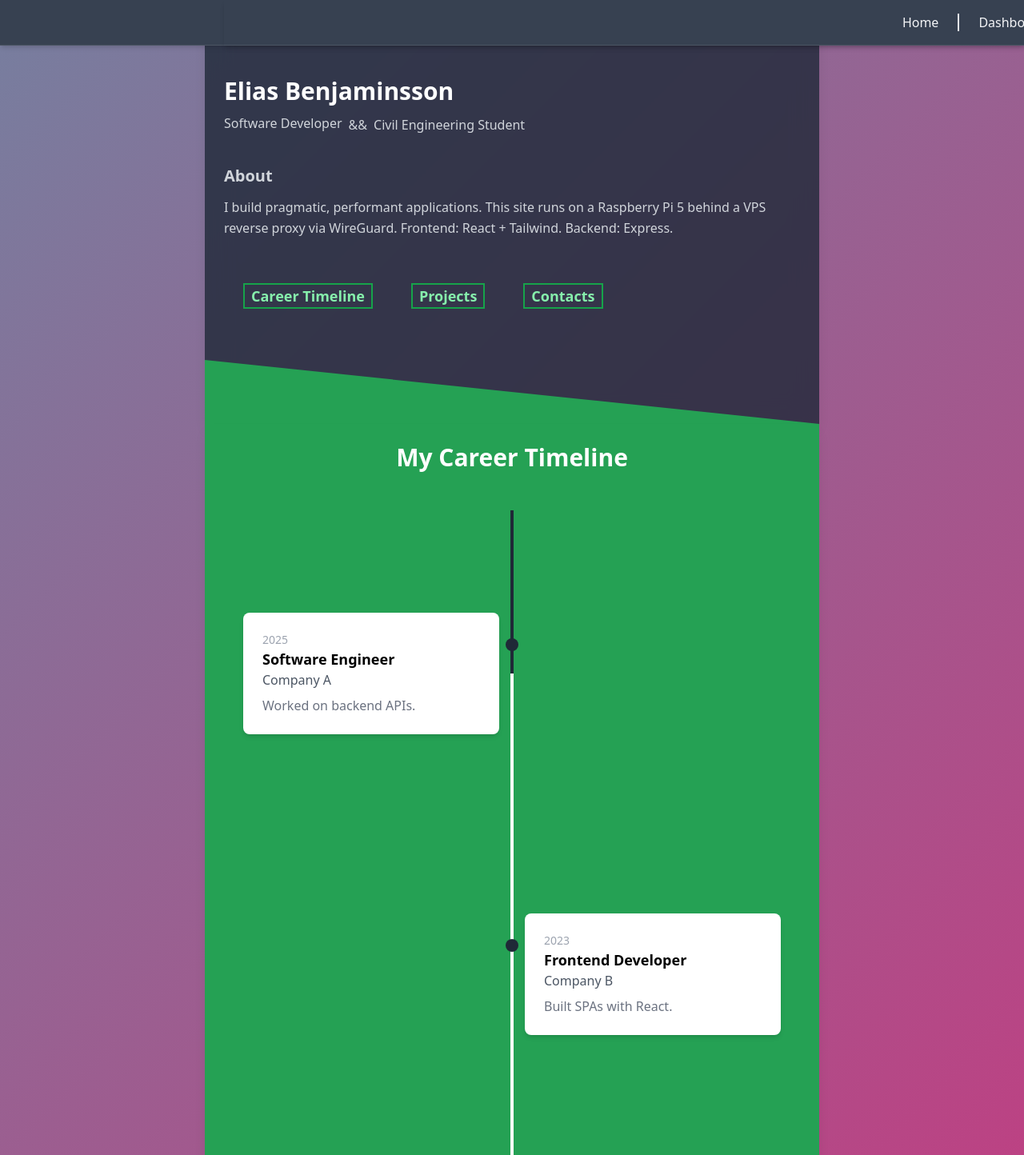
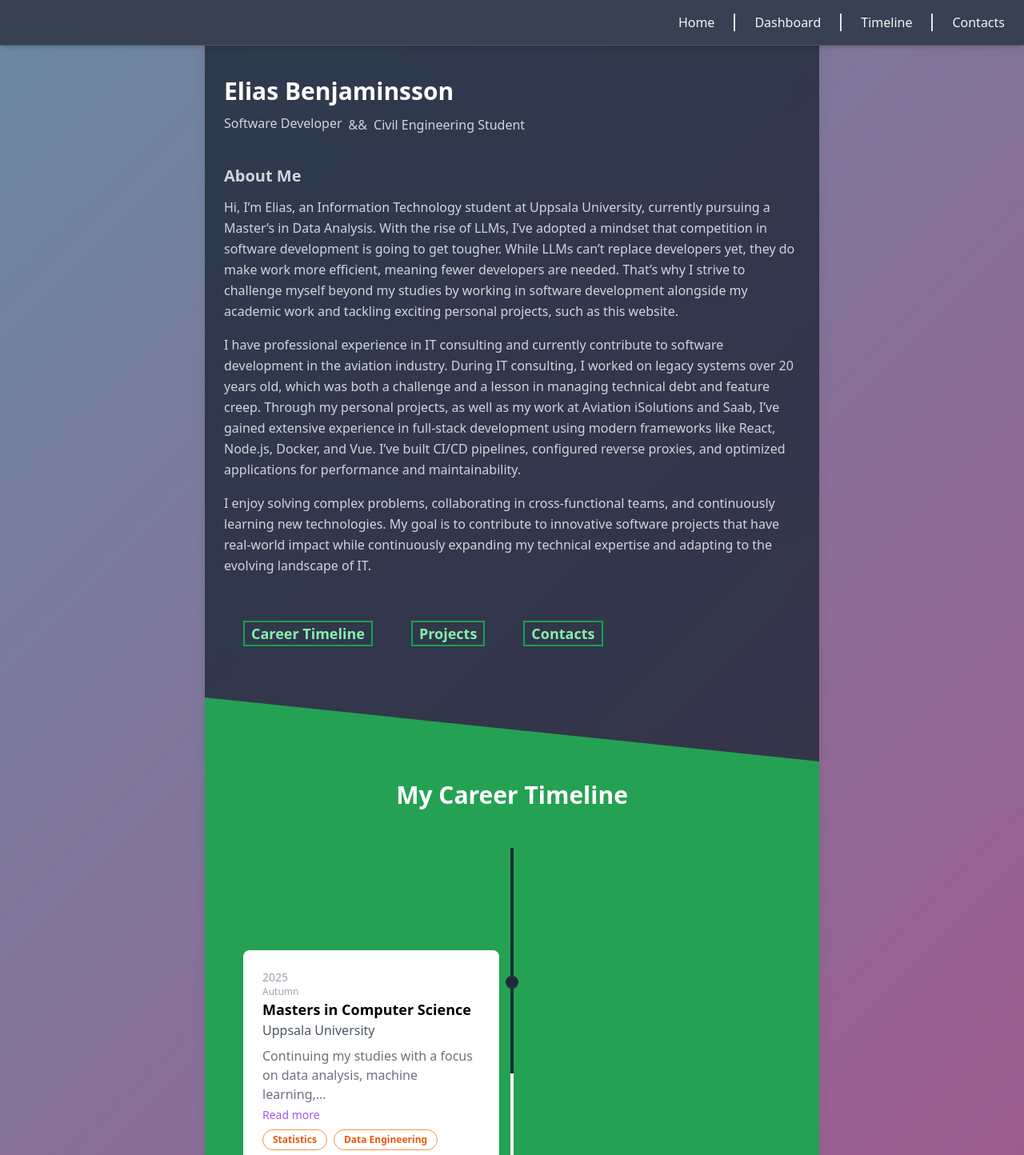
Before and after one commit to EliasBe123/elias-portfolio, a React (Vite) app in the folder apps/web/: page / in a window 1280 px wide. Shown: the top 1444 px of the page at 80% size. Built offline with nearby package versions, Linux system fonts and the light colour scheme.

Commit message:
fixed contacts, added actual information regarding me on about me and career timeline

```diff
--- a/apps/web/src/App.tsx
+++ b/apps/web/src/App.tsx
@@ -39,11 +39,31 @@ export default function App() {
             </header>
 
             <section className="mb-8">
-              <h2 className="text-xl font-semibold mb-3 text-gray-300">About</h2>
+              <h2 className="text-xl font-semibold mb-3 text-gray-300">About Me</h2>
               <p className="leading-relaxed text-gray-300">
-                I build pragmatic, performant applications. This site runs on a
-                Raspberry Pi 5 behind a VPS reverse proxy via WireGuard. Frontend:
-                React + Tailwind. Backend: Express.
+                Hi, I’m Elias, an Information Technology student at Uppsala University,
+                currently pursuing a Master’s in Data Analysis. With the rise of LLMs,
+                I’ve adopted a mindset that competition in software development is going to get tougher.
+                While LLMs can’t replace developers yet, they do make work more efficient,
+                meaning fewer developers are needed.
+                That’s why I strive to challenge myself beyond my studies by working in software development
+                alongside my academic work and tackling exciting personal projects, such as this website.
+              </p>
+              <p className="leading-relaxed text-gray-300 mt-4">
+                I have professional experience in IT consulting and currently contribute to
+                software development in the aviation industry. During IT consulting,
+                I worked on legacy systems over 20 years old, which was both a challenge and a
+                lesson in managing technical debt and feature creep. Through my personal projects,
+                as well as my work at Aviation iSolutions and Saab, I’ve gained extensive experience in
+                full-stack development using modern frameworks like React, Node.js, Docker, and Vue. I’ve
+                built CI/CD pipelines, configured reverse proxies, and optimized applications for
+                performance and maintainability.
+              </p>
+              <p className="leading-relaxed text-gray-300 mt-4">
+                I enjoy solving complex problems, collaborating in cross-functional teams,
+                and continuously learning new technologies. My goal is to contribute to
+                innovative software projects that have real-world impact while continuously
+                expanding my technical expertise and adapting to the evolving landscape of IT.
               </p>
             </section>
 
--- a/apps/web/src/Contacts.tsx
+++ b/apps/web/src/Contacts.tsx
@@ -27,22 +27,22 @@ export default function Contacts() {
   return (
 
     <section className="text-white py-16 min-h-screen">
-        <Navbar />
       <div className="max-w-3xl mx-auto px-4 sm:px-6 text-center">
         {/* Intro paragraph */}
+        <h2 className="text-3xl font-bold mb-6">Get in Touch!</h2>
         <p className="mb-12 text-lg text-gray-300">
           I’m always open to new opportunities and collaborations. Feel free to reach out to me via GitHub, LinkedIn, or Email.
         </p>
 
         {/* Contacts in a column */}
-        <div className="flex flex-col gap-6">
+        <div className="flex flex-col items-center gap-6">
           {contacts.map((contact, index) => (
             <a
               key={index}
               href={contact.href}
               target="_blank"
               rel="noopener noreferrer"
-              className="flex items-center gap-3 px-6 py-3 rounded-lg shadow-md bg-gray-800 hover:bg-gray-700 transition w-128 justify-center"
+              className="flex items-center gap-3 px-6 py-3 rounded-lg shadow-md bg-gray-800 hover:bg-gray-700 transition w-96 justify-center"
             >
               {contact.icon}
               <span className="text-lg">{contact.name}: {contact.username}</span>
--- a/apps/web/src/Timeline.tsx
+++ b/apps/web/src/Timeline.tsx
@@ -1,18 +1,53 @@
 import React, { useRef, useEffect, useState } from 'react';
 
 const timelineData = [
-  { year: '2025', company: 'Company A', role: 'Software Engineer', desc: 'Worked on backend APIs.' },
-  { year: '2023', company: 'Company B', role: 'Frontend Developer', desc: 'Built SPAs with React.' },
-  { year: '2021', company: 'Company C', role: 'Intern', desc: 'Learned full-stack development.' },
+  {
+    year: '2025',
+    period: 'Autumn',
+    company: 'Uppsala University',
+    role: 'Masters in Computer Science',
+    desc: 'Continuing my studies with a focus on data analysis, machine learning, and advanced algorithms.',
+    techStack: 'Statistics, Data Engineering, Natural Computing Methods For ML'
+  },
+  {
+    year: '2025',
+    period: 'Summer',
+    company: 'Saab',
+    role: 'Software Developer',
+    desc: 'Worked on a drone detection application through the use of sensor fusion, fusing image detection and sound localization.',
+    techStack: 'C, Python, YOLOv13, FPGA'
+  },
+  {
+    year: '2024–Now',
+    company: 'Aviation iSolutions',
+    role: 'Software Developer',
+    desc: 'Contributed to modern full-stack projects, including frontend and backend development.',
+    techStack: 'JavaScript, Vue, Go, Postgresql, Docker'
+  },
+  {
+    year: '2022-2025',
+    company: 'Uppsala University',
+    role: 'Bachelor of science',
+    desc: 'Started my studies in Civil Engineering In Information Technology.',
+    techStack: 'Java, C, Python, SQL, Linux'
+  },
+  {
+    year: '2021',
+    company: 'Sylog AB',
+    role: 'Trainee Consultant',
+    desc: 'Worked on a troubleshooting application for Scania trucks and buses using C/C++, improving maintenance efficiency. Optimized code to reduce application CPU usage by 14%.',
+    techStack: 'C, C++, Valgrind'
+  },
 ];
+
 
 export default function Timeline() {
   const [visibleItems, setVisibleItems] = useState<number[]>([]);
   const [animationsEnabled, setAnimationsEnabled] = useState(true);
+  const [expandedCards, setExpandedCards] = useState<number[]>([]);
   const itemRefs = useRef<(HTMLDivElement | null)[]>([]);
   const timelineRef = useRef<HTMLDivElement | null>(null);
 
-  // Check localStorage on mount
   useEffect(() => {
     const hasVisited = localStorage.getItem("timelineVisited");
     if (hasVisited) {
@@ -21,7 +56,6 @@ export default function Timeline() {
     }
   }, []);
 
-  // Run observer only if animations are enabled
   useEffect(() => {
     if (!animationsEnabled) return;
 
@@ -43,26 +77,34 @@ export default function Timeline() {
     };
   }, [visibleItems, animationsEnabled]);
 
-  // After first full run → mark as visited
+  // Mark timeline as visited after animations complete
   useEffect(() => {
     if (animationsEnabled && visibleItems.length === timelineData.length) {
       localStorage.setItem("timelineVisited", "true");
     }
   }, [visibleItems, animationsEnabled]);
 
-  // Reset flag if leaving page while at the very top
+  // Reset animations if leaving page at top
   useEffect(() => {
     const handleBeforeUnload = () => {
       if (window.scrollY < 50) {
         localStorage.removeItem("timelineVisited");
       }
     };
-
     window.addEventListener("beforeunload", handleBeforeUnload);
     return () => {
       window.removeEventListener("beforeunload", handleBeforeUnload);
     };
   }, []);
+
+  // Toggle expanded state for cards
+  const toggleCard = (index: number) => {
+    if (expandedCards.includes(index)) {
+      setExpandedCards(expandedCards.filter((i) => i !== index));
+    } else {
+      setExpandedCards([...expandedCards, index]);
+    }
+  };
 
   return (
     <div className="max-w-3xl mx-auto px-4 sm:px-6 py-6">
@@ -120,6 +162,7 @@ export default function Timeline() {
                   className={`
                     bg-white text-black p-6 rounded-lg shadow-md w-72 sm:w-80
                     transform transition-all duration-700 ease-out z-10
+                    cursor-pointer
                     ${
                       isVisible
                         ? isLeft
@@ -130,11 +173,50 @@ export default function Timeline() {
                         : "md:translate-x-40 opacity-0"
                     }
                   `}
+                  onClick={() => toggleCard(index)}
                 >
                   <p className="text-sm text-gray-400">{item.year}</p>
+                  {item.period && <p className="text-xs text-gray-400">{item.period}</p>}
                   <h3 className="text-lg font-semibold">{item.role}</h3>
                   <p className="text-gray-600">{item.company}</p>
-                  <p className="mt-2 text-gray-500">{item.desc}</p>
+                  <p
+                    className={`mt-2 text-gray-500 transition-all duration-500 cursor-pointer ${
+                      expandedCards.includes(index) ? "max-h-96" : "max-h-24 overflow-hidden"
+                    }`}
+                    onClick={() => {
+                      if (item.desc.length > 70) toggleCard(index);
+                    }}
+                  >
+                    {expandedCards.includes(index)
+                      ? item.desc
+                      : item.desc.length > 70
+                        ? item.desc.slice(0, 70) + "..."
+                        : item.desc
+                    }
+                  </p>
+
+                  {item.desc.length > 70 && (
+                    <span
+                      className="text-purple-500 text-sm mt-1 block cursor-pointer"
+                      onClick={() => toggleCard(index)}
+                    >
+                      {expandedCards.includes(index) ? "Show less" : "Read more"}
+                    </span>
+                  )}
+                    {item.techStack && (
+                      <div className="mt-2 flex flex-wrap gap-2">
+                        {item.techStack.split(',').map((tech) => (
+                          <span
+                            key={tech.trim()}
+                            className="text-orange-600 border border-orange-400 rounded-full px-3 py-1 text-xs font-semibold"
+                          >
+                            {tech.trim()}
+                          </span>
+                        ))}
+                      </div>
+                    )}
+
+
                 </div>
 
                 <div
```
Also changed, not shown: 1 other file (tests, documents, lock files or other folders).
